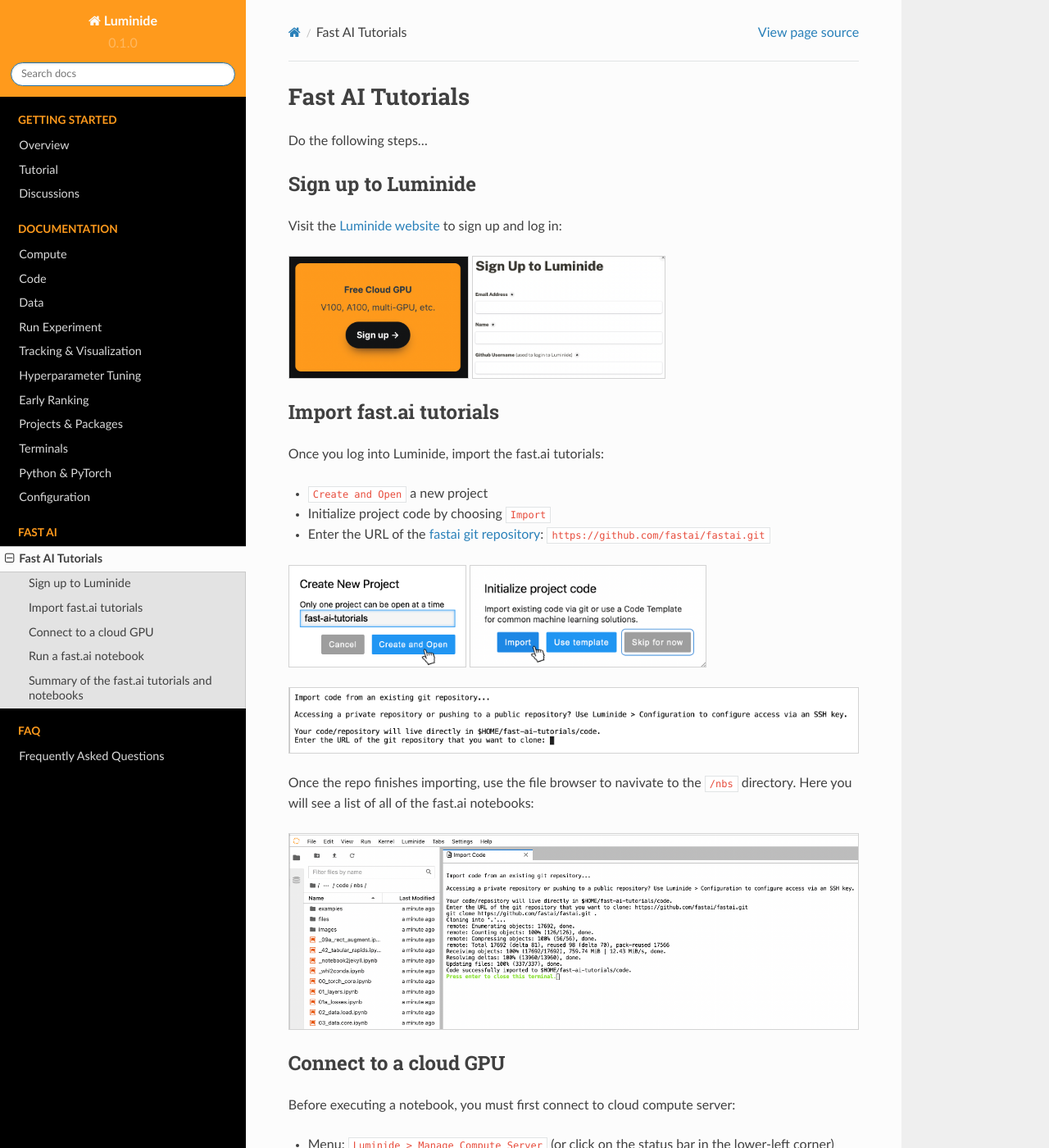
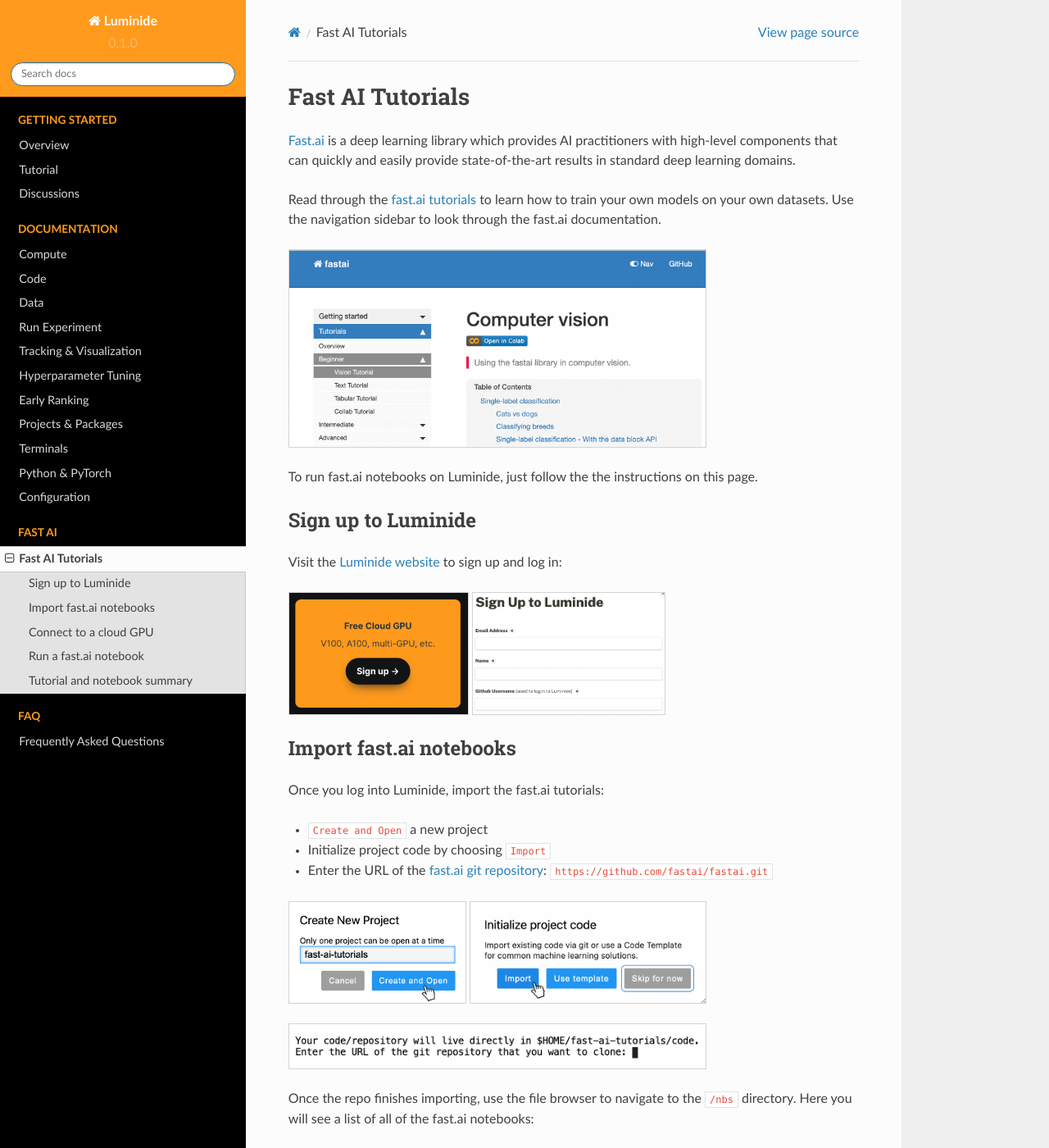
Before and after one commit to luminide/docs, a Sphinx documentation site: the page built from docs/source/fastai/fastai.md, in a window 1280 px wide and 1400 px high. Shown: the whole window at 82% size. Built offline with Sphinx 7.4.7 and the Read the Docs theme 2.0.0, drawn with Linux system fonts in a browser that asks for light colours; some of the changed text lies outside the part shown.

Commit message:
Add an intro

````diff
--- a/docs/source/fastai/fastai.md
+++ b/docs/source/fastai/fastai.md
@@ -5,7 +5,15 @@
 
 # Fast AI Tutorials
 
-Do the following steps...
+[Fast.ai](https://www.fast.ai) is a deep learning library which provides AI practitioners with high-level components that can quickly and easily provide state-of-the-art results in standard deep learning domains.
+
+Read through the [fast.ai tutorials](https://docs.fast.ai/) to learn how to train your own models on your own datasets. Use the navigation sidebar to look through the fast.ai documentation.
+
+```{image} ../images/fastai-fastai.png
+:width: 510
+```
+
+To run fast.ai notebooks on Luminide, just follow the the instructions on this page.
 
 ## Sign up to Luminide
 
@@ -19,29 +27,27 @@
 :height: 150
 ```
 
-## Import fast.ai tutorials
+## Import fast.ai notebooks
 
 Once you log into Luminide, import the fast.ai tutorials:
 - `Create and Open` a new project
 - Initialize project code by choosing `Import`
-- Enter the URL of the [fastai git repository](https://github.com/fastai/fastai): `https://github.com/fastai/fastai.git`
+- Enter the URL of the [fast.ai git repository](https://github.com/fastai/fastai): `https://github.com/fastai/fastai.git`
 
 ```{image} ../images/fastai-new-project.png
 :height: 125
 ```
-
 ```{image} ../images/fastai-import-code.png
 :height: 125
 ```
-
 ```{image} ../images/fastai-import-code-2.png
-:width: 700
+:width: 510
 ```
 
-Once the repo finishes importing, use the file browser to navivate to the `/nbs` directory.  Here you will see a list of all of the fast.ai notebooks:
+Once the repo finishes importing, use the file browser to navigate to the `/nbs` directory.  Here you will see a list of all of the fast.ai notebooks:
 
 ```{image} ../images/fastai-import-code-3.png
-:width: 700
+:width: 300
 ```
 
 ## Connect to a cloud GPU
@@ -61,17 +67,13 @@
 
 ## Run a fast.ai notebook
 
-Select the notebook you would like to run and `Run the selected cells` or `Re-run the whole notebook`.
+Select a notebook and `Run the selected cells` or `Re-run the whole notebook`.
 
 ```{image} ../images/fastai-tutorial-vision.png
 :width: 600
 ```
 
-```{image} ../images/fastai-restart-kernel.png
-:height: 110
-```
-
-## Summary of the fast.ai tutorials and notebooks
+## Tutorial and notebook summary
 
 The online fast.ai tutorials correspond to the following files in the fast.ai github repository:
 
````
Also changed, not shown: docs/source/images/fastai-attach-compute.png, docs/source/images/fastai-fastai.png (added), docs/source/images/fastai-import-code-2.png, docs/source/images/fastai-import-code-3.png.
